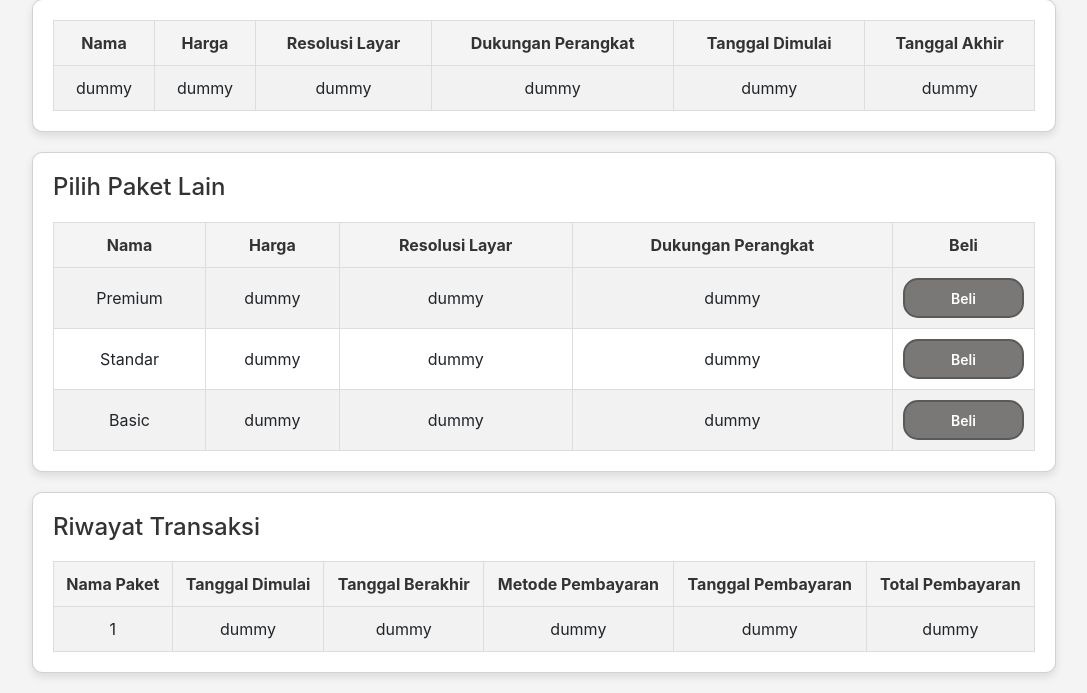
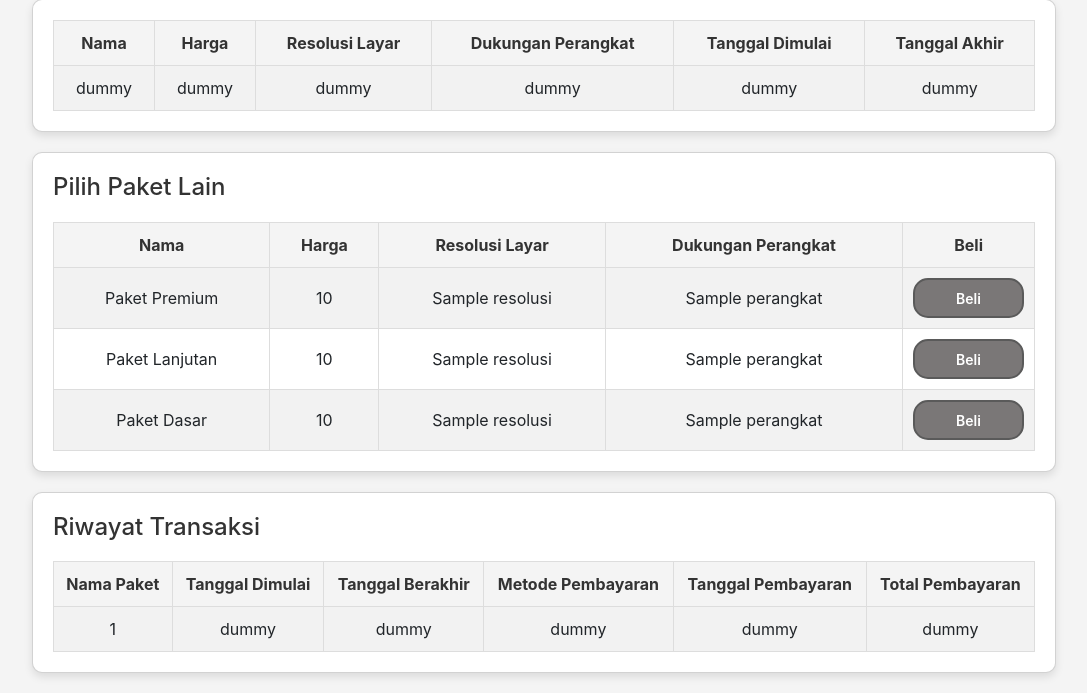
Before and after one commit to BASDAT-F14/TK-BASDAT-F14, a Django app: template fitur_abil/templates/langganan.html in a window 1280 px wide. Shown: the part 184-877 px from the top of the page, without its empty margins (96-1183 px from the left). Run offline with Django 5.2, Linux system fonts and the light colour scheme; the template is opened without the code that fills it: most values are stand-ins (such as "Sample title", 1, 10 or a date in 2020); some libraries are stand-ins or nearby versions.

Commit message:
langganan update

```diff
--- a/fitur_abil/templates/langganan.html
+++ b/fitur_abil/templates/langganan.html
@@ -142,24 +142,24 @@
         <th>Beli</th>
       </tr>
       <tr>
-        <td>Premium</td>
-        <td>dummy</td>
-        <td>dummy</td>
-        <td>dummy</td>
+        <td>Paket Premium</td>
+        <td>{{ Premium.harga }}</td>
+        <td>{{ Premium.resolusi }}</td>
+        <td>{{Premium.perangkat}}</td>
         <td><button class="button-27" role="button">Beli</button></td>
       </tr>
       <tr>
-        <td>Standar</td>
-        <td>dummy</td>
-        <td>dummy</td>
-        <td>dummy</td>
+        <td>Paket Lanjutan</td>
+        <td>{{ Lanjutan.harga }}</td>
+        <td>{{ Lanjutan.resolusi }}</td>
+        <td>{{Lanjutan.perangkat}}</td>
         <td><button class="button-27" role="button">Beli</button></td>
       </tr>
       <tr>
-        <td>Basic</td>
-        <td>dummy</td>
-        <td>dummy</td>
-        <td>dummy</td>
+        <td>Paket Dasar</td>
+        <td>{{ Dasar.harga }}</td>
+        <td>{{ Dasar.resolusi }}</td>
+        <td>{{ Dasar.perangkat }}</td>
         <td><button class="button-27" role="button">Beli</button></td>
       </tr>
     </table>
```
Also changed, not shown: fitur_abil/views.py (+85 -6 lines).
